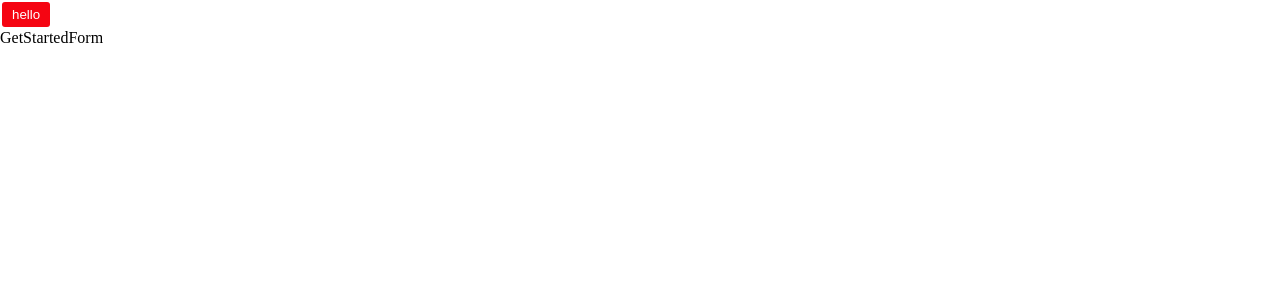
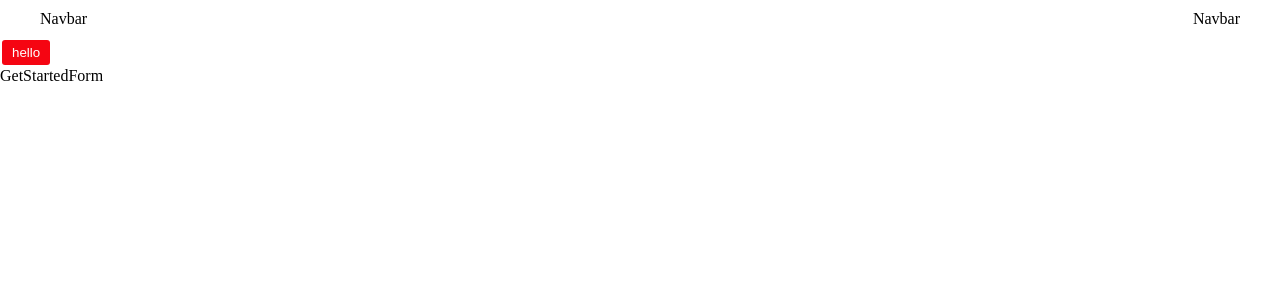
Before and after one commit to zeinshhadi/Netflix-Clone, a React (Create React App) app: page / in a window 1280 px wide. Shown: the top 300 px of the page. Built offline with nearby package versions, Linux system fonts and the light colour scheme.

Commit message:
creating NavBar component

```diff
--- a/src/App.js
+++ b/src/App.js
@@ -9,8 +9,9 @@ function App() {
   return (
     <div className="App">
 
+      <div className='container'>
+      <Navbar />
 
-      <div className='container'>
         <Button text="hello" />
         <GetStartedForm />
       </div>
--- a/src/components/Navbar/index.css
+++ b/src/components/Navbar/index.css
@@ -1,7 +1,7 @@
 .navbar{
-    display: flex;
+
     padding: 10px 40px;
-    justify-content: space-between;
+
     /* background-color: var(--dark-bg); */
-    align-items: center;
+
 }
--- a/src/components/Navbar/index.jsx
+++ b/src/components/Navbar/index.jsx
@@ -4,8 +4,13 @@ import './index.css'
 import Button from '../Button'
 const Navbar = () => {
   return (
-    <div className={`navbar`}>
+    <div className={`flex space-between  navbar`}>
+       <div>
        Navbar
+       </div>
+       <div>
+       Navbar
+       </div>
 
     </div>
   )
```
